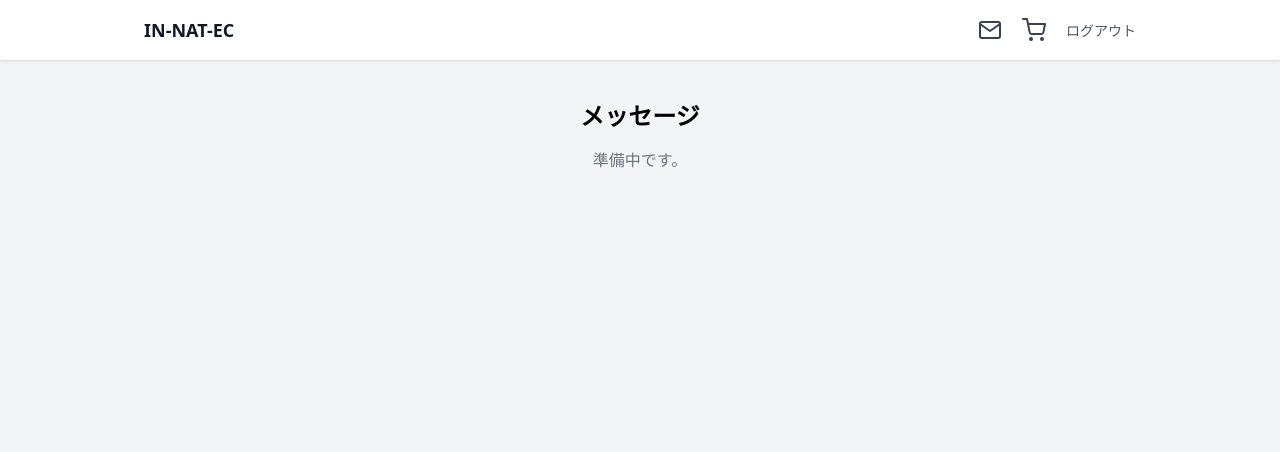
After one commit to Integral-07/EC-innat, a Django app: page /messages/ in a window 1280 px wide. The commit adds this page. Shown: the top 452 px of the page. Run offline with Django 4.2, Linux system fonts and the light colour scheme; the visitor is signed in with stand-in values (Sample User, id 1); some libraries are stand-ins or nearby versions.

Commit message:
add header mail icon linking to a placeholder inbox
Wire up directMessage as a minimal placeholder (login-required inbox
view showing "準備中です") so the header can link somewhere real. The
actual conversation/message models and send UI are left for later.

```diff
--- /dev/null
+++ b/directMessage/templates/directMessage/inbox.html
@@ -0,0 +1,12 @@
+{% extends "base.html" %}
+
+{% block title %}メッセージ{% endblock %}
+
+{% block content %}
+    <div class="py-10">
+        <div class="max-w-xl mx-auto px-4 text-center">
+            <h1 class="text-2xl font-bold mb-4">メッセージ</h1>
+            <p class="text-gray-500">準備中です。</p>
+        </div>
+    </div>
+{% endblock %}
--- /dev/null
+++ b/directMessage/urls.py
@@ -0,0 +1,7 @@
+from django.urls import path
+
+from . import views
+
+urlpatterns = [
+    path('', views.inbox, name='dm_inbox'),
+]
--- a/directMessage/views.py
+++ b/directMessage/views.py
@@ -1,3 +1,7 @@
+from django.contrib.auth.decorators import login_required
 from django.shortcuts import render
 
-# Create your views here.
+
+@login_required
+def inbox(request):
+    return render(request, 'directMessage/inbox.html')
--- a/ec_innat/settings.py
+++ b/ec_innat/settings.py
@@ -41,6 +41,7 @@ INSTALLED_APPS = [
     'catalog',
     'shoppingCart',
     'payments',
+    'directMessage',
 ]
 
 MIDDLEWARE = [
--- a/ec_innat/urls.py
+++ b/ec_innat/urls.py
@@ -25,4 +25,5 @@ urlpatterns = [
     path('catalog/', include('catalog.urls')),
     path('cart/', include('shoppingCart.urls')),
     path('orders/', include('payments.urls')),
+    path('messages/', include('directMessage.urls')),
 ]
--- a/templates/components/header.html
+++ b/templates/components/header.html
@@ -3,6 +3,12 @@
         <a href="{% url 'catalog_list' %}" class="text-lg font-bold text-gray-900">IN-NAT-EC</a>
         <nav class="flex items-center gap-5">
             {% if user.is_authenticated %}
+                <a href="{% url 'dm_inbox' %}" class="text-gray-700 hover:text-blue-600" aria-label="メッセージ">
+                    <svg xmlns="http://www.w3.org/2000/svg" class="w-6 h-6" viewBox="0 0 24 24" fill="none" stroke="currentColor" stroke-width="2" stroke-linecap="round" stroke-linejoin="round">
+                        <rect x="2" y="4" width="20" height="16" rx="2"></rect>
+                        <path d="m22 6-10 7L2 6"></path>
+                    </svg>
+                </a>
                 <a href="{% url 'cart_detail' %}" class="text-gray-700 hover:text-blue-600" aria-label="カート">
                     <svg xmlns="http://www.w3.org/2000/svg" class="w-6 h-6" viewBox="0 0 24 24" fill="none" stroke="currentColor" stroke-width="2" stroke-linecap="round" stroke-linejoin="round">
                         <circle cx="9" cy="21" r="1"></circle>
```
